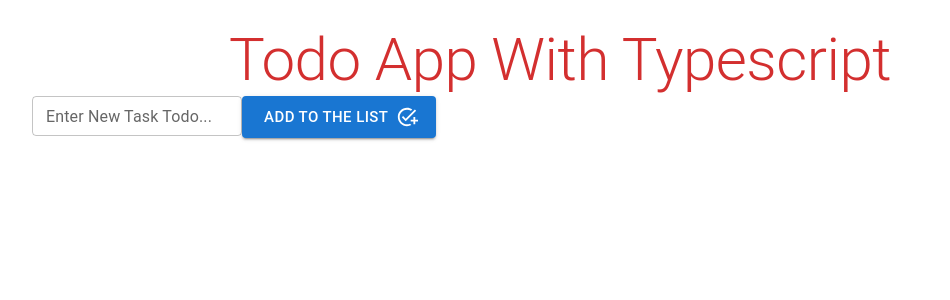
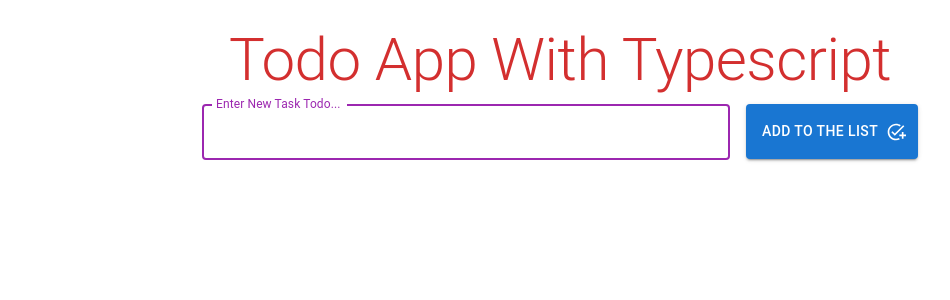
Before and after one commit to emrahugurlu2003/todo-app, a React (Vite) app: page / in a window 1280 px wide. Shown: the top 300 px of the page, without its empty margins (80-1030 px from the left). Built offline with nearby package versions, Linux system fonts and the light colour scheme; no server answers.

Commit message:
TextField and Button Styling Completed

```diff
--- a/src/components/AddTodo.tsx
+++ b/src/components/AddTodo.tsx
@@ -4,15 +4,27 @@ import AddTaskIcon from "@mui/icons-material/AddTask";
 const AddTodo = () => {
   return (
     <Container>
-      <Box>
+      <Box
+        sx={{
+          display: { xs: "block", sm: "flex" },
+          justifyContent: "center",
+          m: { xs: 4, sm: "auto" },
+          height: { xs: "120px", sm: "80px" },
+        }}
+      >
         <TextField
+          focused
           id="outlined-basic"
           label="Enter New Task Todo..."
           variant="outlined"
-          size="small"
-          multiline
+          color="secondary"
+          sx={{ minWidth: { xs: "100%", sm: "50%" }, height: "50px", m: 1 }}
         />
-        <Button variant="contained" size="large" endIcon={<AddTaskIcon />}>
+        <Button
+          variant="contained"
+          endIcon={<AddTaskIcon />}
+          sx={{ minWidth: { xs: "100%", sm: "15%" }, height: "55px", m: 1 }}
+        >
           Add To the List
         </Button>
       </Box>
```
